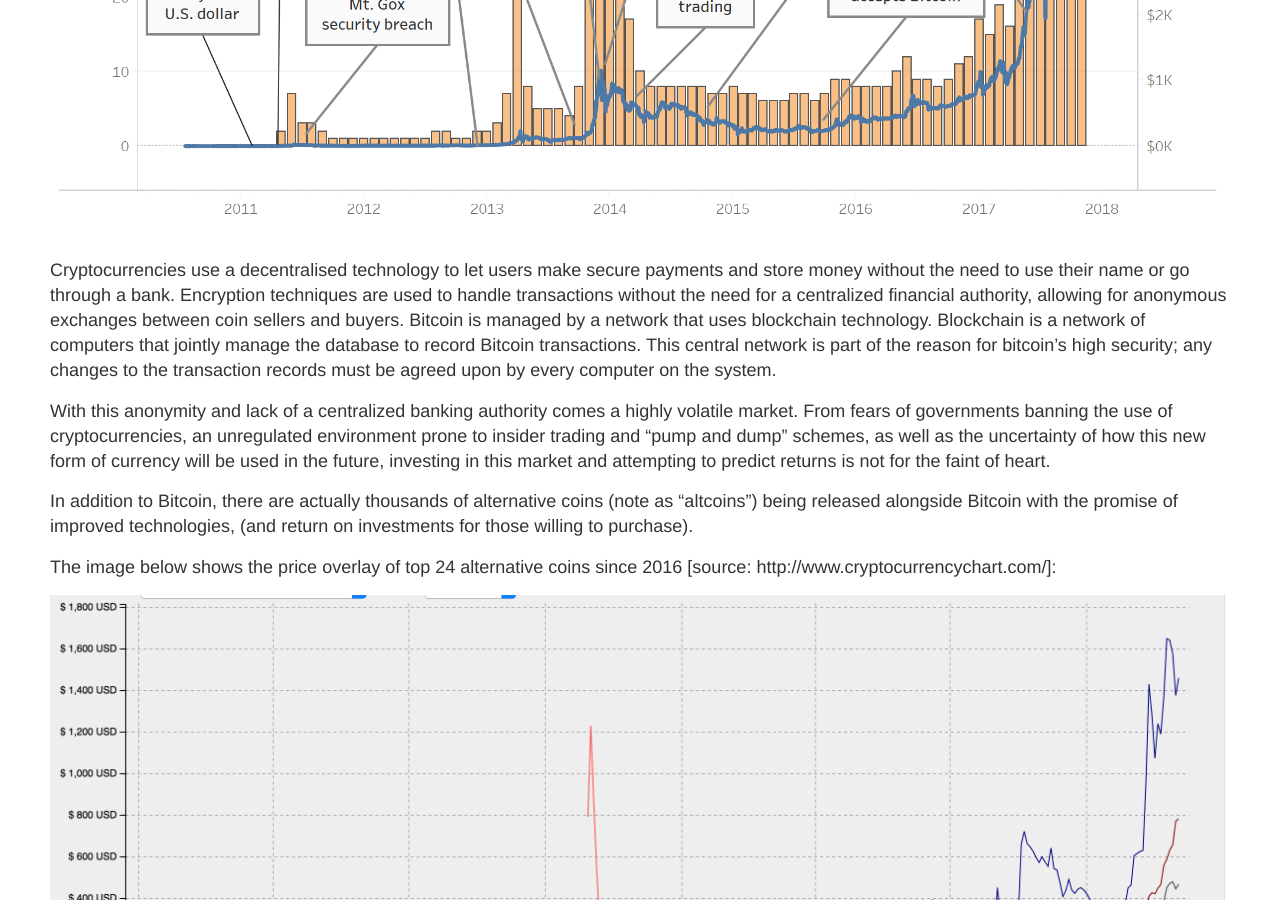
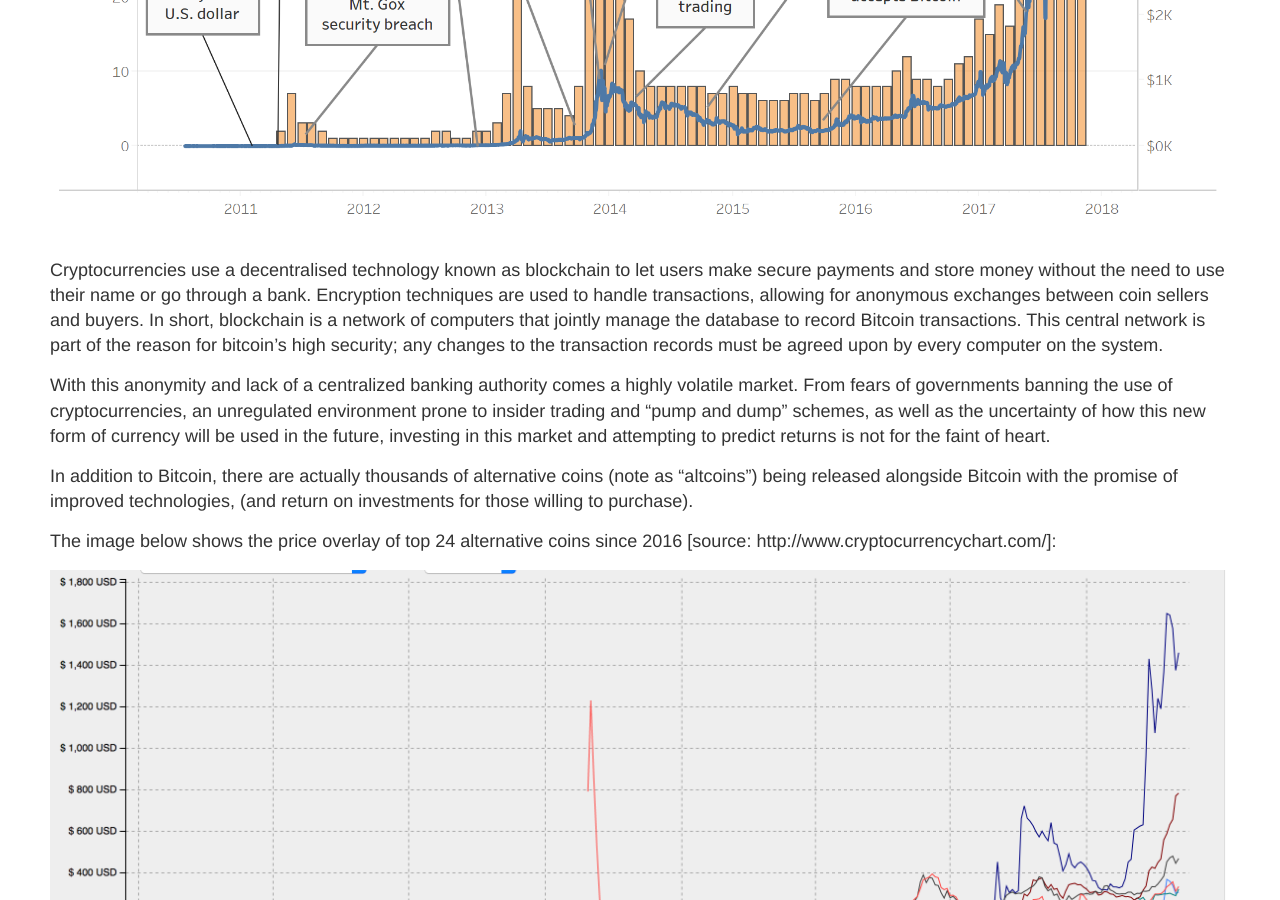
Before and after one commit to GradientTrader/gradienttrader.github.io, a Jekyll site: the page built from _posts/2017-09-09-Welcome-to-Gradient-Trader.md, in a window 1280 px wide and 900 px high, scrolled down 1207 px. Built offline with Jekyll 4.4.1, drawn with Linux system fonts in a browser that asks for light colours.

Commit message:
Update 2017-09-09-Welcome-to-Gradient-Trader.md

```diff
--- a/_posts/2017-09-09-Welcome-to-Gradient-Trader.md
+++ b/_posts/2017-09-09-Welcome-to-Gradient-Trader.md
@@ -11,7 +11,7 @@ Created in the year 2009, Bitcoin was introduced as the first cryptocurrency. Si
 
 ![Bitcoin Boom](https://github.com/GradientTrader/gradienttrader.github.io/blob/master/images/bitcoin_boom.png?raw=true)
 
-Cryptocurrencies use a decentralised technology to let users make secure payments and store money without the need to use their name or go through a bank. Encryption techniques are used to handle transactions without the need for  a centralized financial authority, allowing for  anonymous exchanges between coin sellers and buyers. Bitcoin is managed by a network that uses blockchain technology. Blockchain is a network of computers that jointly manage the database to record Bitcoin transactions. This central network is part of the reason for bitcoin’s high security; any changes to the transaction records must be agreed upon by every computer on the system.
+Cryptocurrencies use a decentralised technology known as blockchain to let users make secure payments and store money without the need to use their name or go through a bank. Encryption techniques are used to handle transactions, allowing for  anonymous exchanges between coin sellers and buyers. In short, blockchain is a network of computers that jointly manage the database to record Bitcoin transactions. This central network is part of the reason for bitcoin’s high security; any changes to the transaction records must be agreed upon by every computer on the system.
 
 With this anonymity and lack of a centralized banking authority comes a highly volatile market. From fears of governments banning the use of cryptocurrencies, an unregulated environment prone to insider trading and “pump and dump” schemes, as well as the uncertainty of how this new form of currency will be used in the future, investing in this market and attempting to predict returns is not for the faint of heart.
 
```
